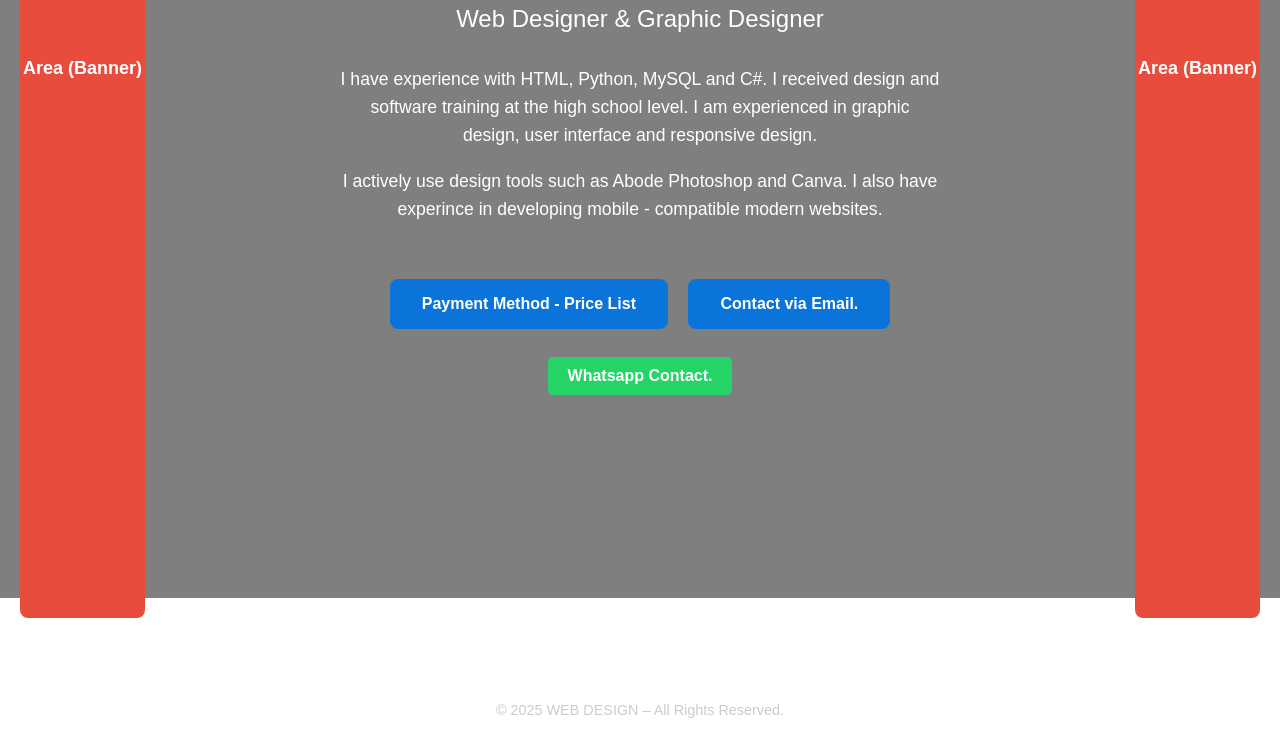
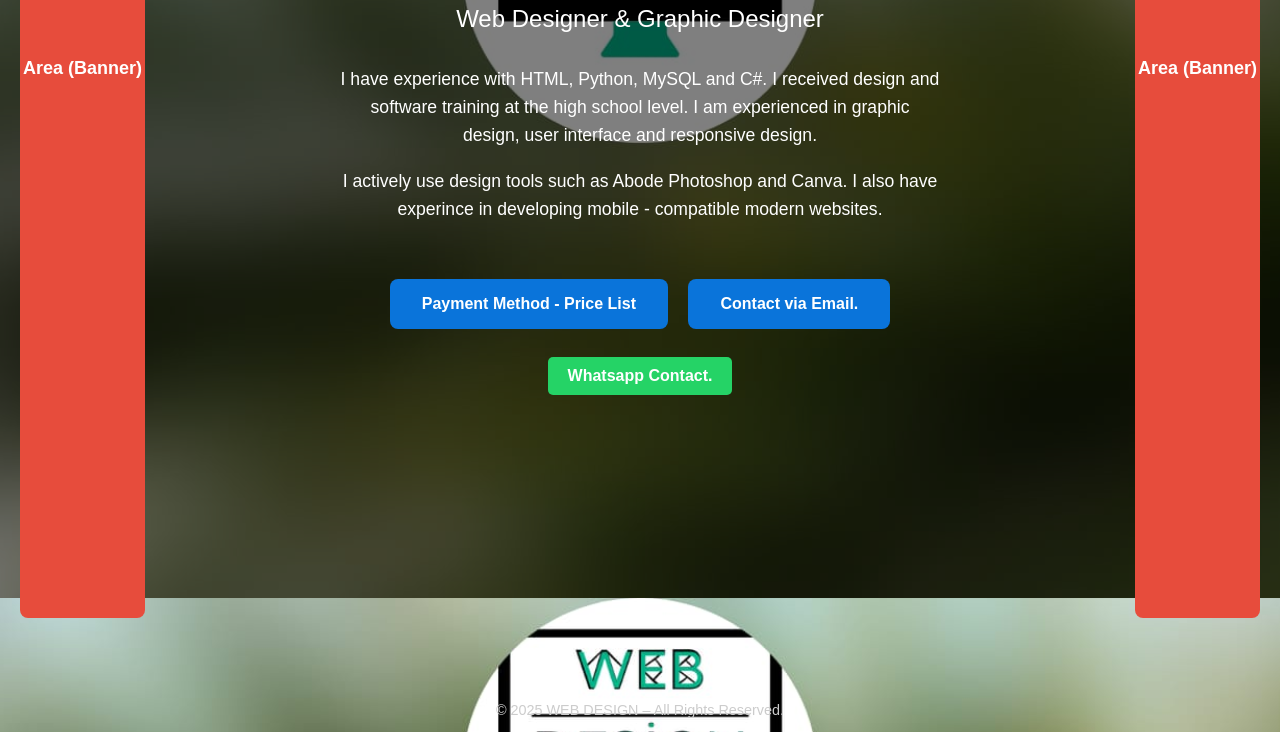
Before and after one commit to sojdpasjd/Web-Design-.io, a plain HTML site: page blog_hakkımda.html in a window 1280 px wide. Shown: the part 202-934 px from the top of the page. Drawn offline with Linux system fonts and the light colour scheme.

Commit message:
blog_hakkımda.html

```diff
--- a/blog_hakkımda.html
+++ b/blog_hakkımda.html
@@ -9,10 +9,6 @@
     body {
       margin: 0;
       font-family: Arial, sans-serif;
-      backgraund-position: center
-      center;
-      backgraund-repat: no-repeat;
-      backgraund-attachment:fixed
       background: url('arka-plan.jpg') no-repeat center center fixed;
       background-size: cover;
       position: relative;
```
